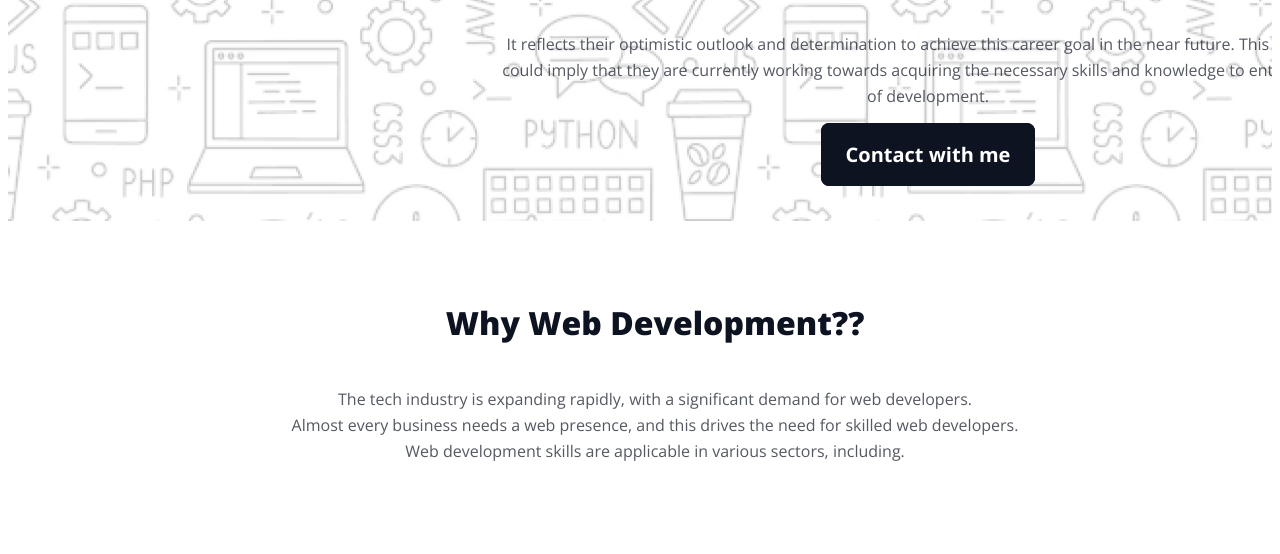
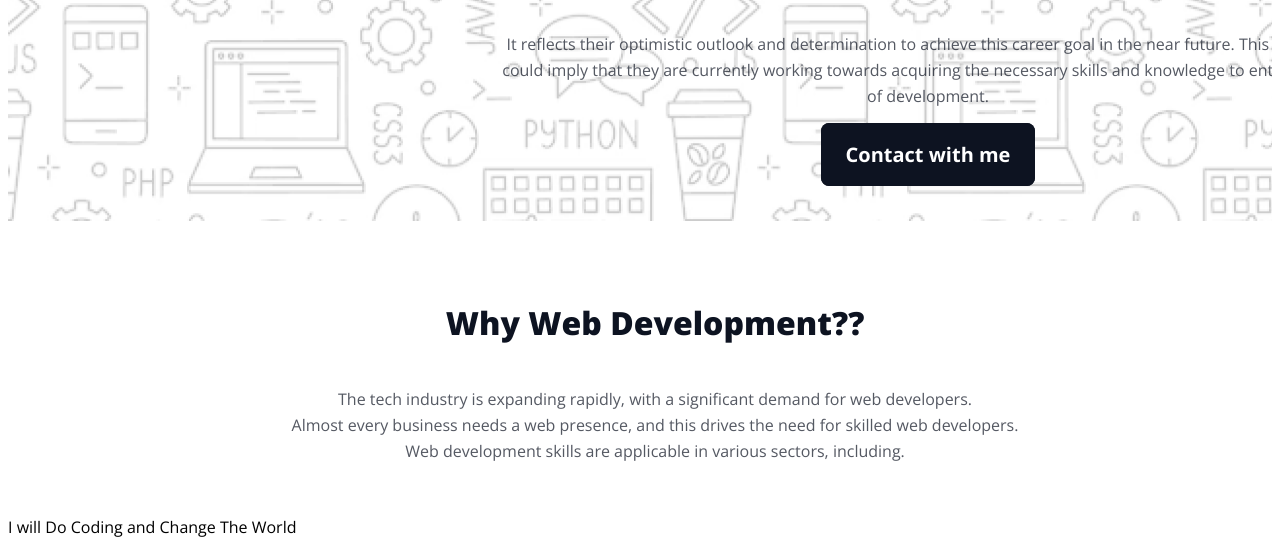
Before and after one commit to MdShamim5669/B10A1-Challenge-Begins, a plain HTML site: page index.html in a window 1280 px wide. Shown: the part 604-1158 px from the top of the page. Before the commit the page ends 1120 px from the top, so only its background shows below. Drawn offline with nearby package versions, Linux system fonts and the light colour scheme.

```diff
--- a/index.html
+++ b/index.html
@@ -31,6 +31,11 @@
             <h2 class="section-title">Why Web Development??</h2>
             <p class="section-description">The tech industry is expanding rapidly, with a significant demand for web developers. <br>Almost every business needs a web presence, and this drives the need for skilled web developers. <br> Web development skills are applicable in various sectors, including.</p>
         </section>
+        <section class="skills">
+            <p class="skill-title">I will Do Coding and Change The World</p>
+            <div class="skill-description"></div>
+
+        </section>
     </main>
     <footer>
 
```
